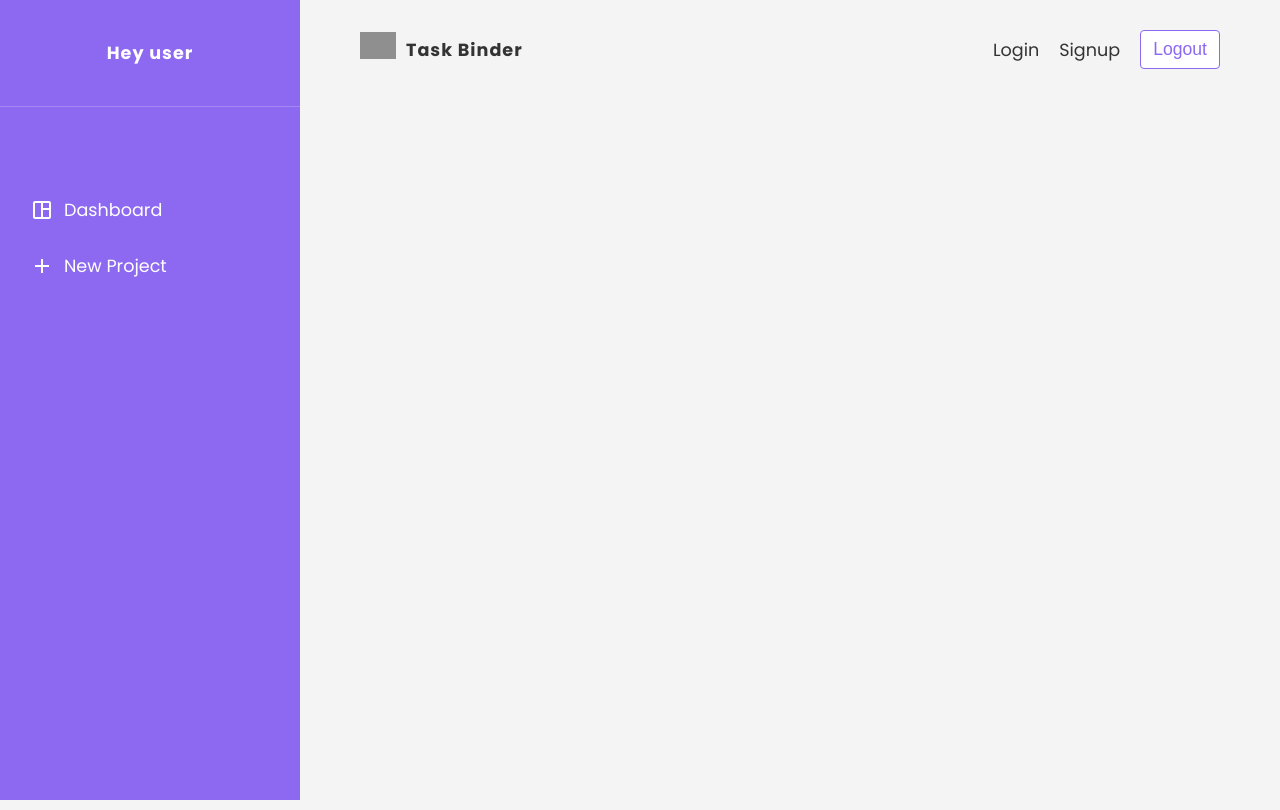
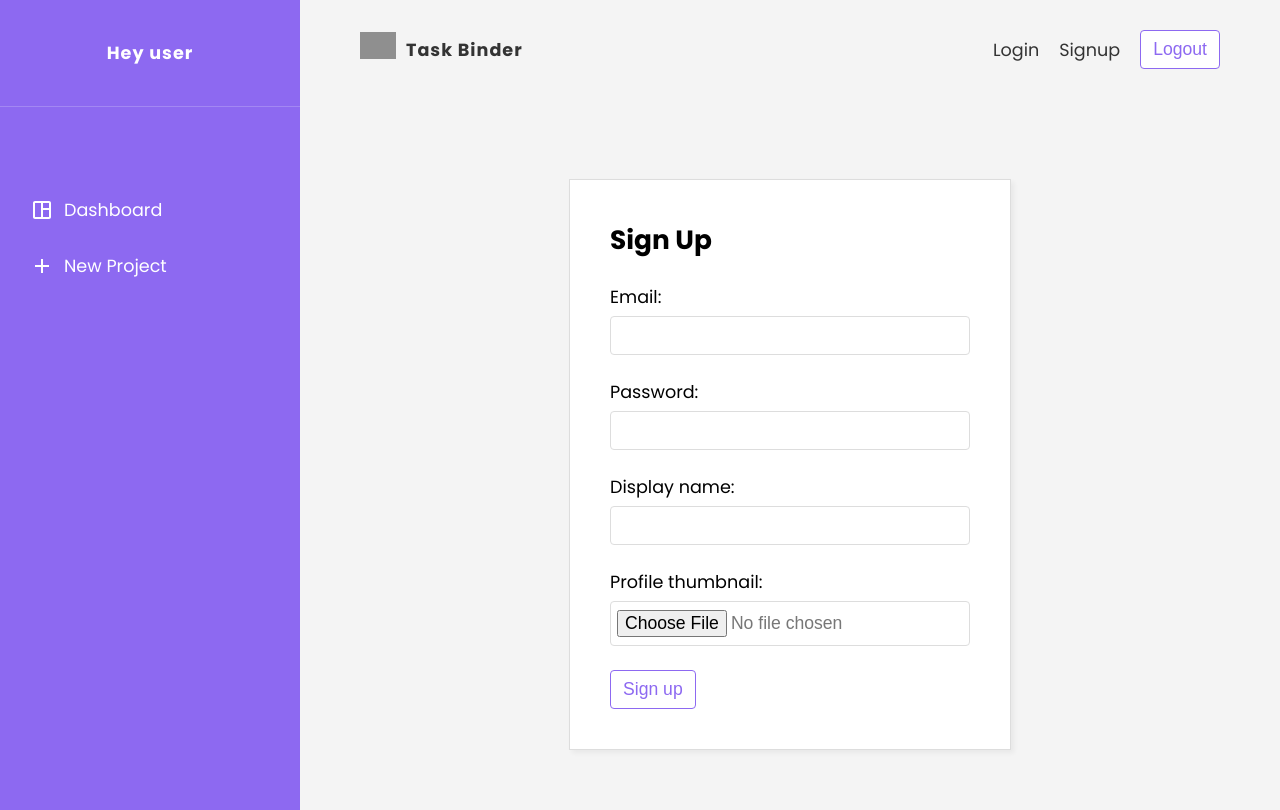
Before and after one commit to cchiragJain/taskbinder, a React (Create React App) app: page /signup in a window 1280 px wide. Built offline with nearby package versions, Linux system fonts and the light colour scheme; no server answers; grey boxes are pictures that could not be loaded.

Commit message:
added a sign up form ui

```diff
--- a/package.json
+++ b/package.json
@@ -9,6 +9,7 @@
     "firebase": "8.5",
     "react": "^17.0.2",
     "react-dom": "^17.0.2",
+    "react-router-dom": "^6.2.1",
     "react-scripts": "5.0.0",
     "web-vitals": "^2.1.3"
   },
--- a/public/index.html
+++ b/public/index.html
@@ -24,7 +24,7 @@
       work correctly both with client-side routing and a non-root public URL.
       Learn how to configure a non-root public URL by running `npm run build`.
     -->
-    <title>React App</title>
+    <title>TaskBinder</title>
   </head>
   <body>
     <noscript>You need to enable JavaScript to run this app.</noscript>
--- a/src/App.js
+++ b/src/App.js
@@ -5,7 +5,7 @@
 import Create from "./pages/create/Create";
 import Login from "./pages/login/Login";
 import Project from "./pages/project/Project";
-import Singup from "./pages/signup/Signup";
+import Signup from "./pages/signup/Signup";
 
 /* STYLES AND COMPONENTS */
 import "./App.css";
@@ -24,7 +24,7 @@
             <Route path="/create" element={<Create />} />
             <Route path="/projects/:id" element={<Project />} />
             <Route path="/login" element={<Login />} />
-            <Route path="singup" element={<Singup />} />
+            <Route path="/signup" element={<Signup />} />
           </Routes>
         </div>
       </Router>
--- a/src/pages/signup/Signup.css
+++ b/src/pages/signup/Signup.css
@@ -0,0 +1,8 @@
+.auth-form {
+  max-width: 360px;
+  margin: 60px auto;
+  padding: 40px;
+  border: 1px solid #ddd;
+  box-shadow: 3px 3px 5px rgba(0, 0, 0, 0.05);
+  background: #fff;
+}
--- a/src/pages/signup/Signup.js
+++ b/src/pages/signup/Signup.js
@@ -1,10 +1,55 @@
+import { useState } from "react";
+
 import "./Signup.css";
 
 const Signup = () => {
+  const [email, setEmail] = useState("");
+  const [password, setPassword] = useState("");
+  const [displayName, setDisplayName] = useState("");
+  const [thumbnail, setThumbnail] = useState(null);
+
+  const submitHandler = (e) => {
+    e.preventDefault();
+    console.log(email, password, displayName);
+  };
+
   return (
-    <div>
-      <h1>Signup</h1>
-    </div>
+    <form onSubmit={submitHandler} className="auth-form">
+      <h2>Sign Up</h2>
+      <label>
+        <span>Email:</span>
+        <input
+          type="email"
+          required
+          onChange={(e) => setEmail(e.target.value)}
+        />
+      </label>
+      <label>
+        <span>Password:</span>
+        <input
+          type="password"
+          required
+          minLength={4}
+          maxLength={8}
+          onChange={(e) => setPassword(e.target.value)}
+        />
+      </label>
+      <label>
+        <span>Display name:</span>
+        <input
+          type="text"
+          required
+          onChange={(e) => setDisplayName(e.target.value)}
+        />
+      </label>
+      <label>
+        <span>Profile thumbnail:</span>
+        <input type="file" />
+      </label>
+      <button type="submit" className="btn">
+        Sign up
+      </button>
+    </form>
   );
 };
 
```
Also changed, not shown: 2 other files (tests, documents, lock files or other folders).
